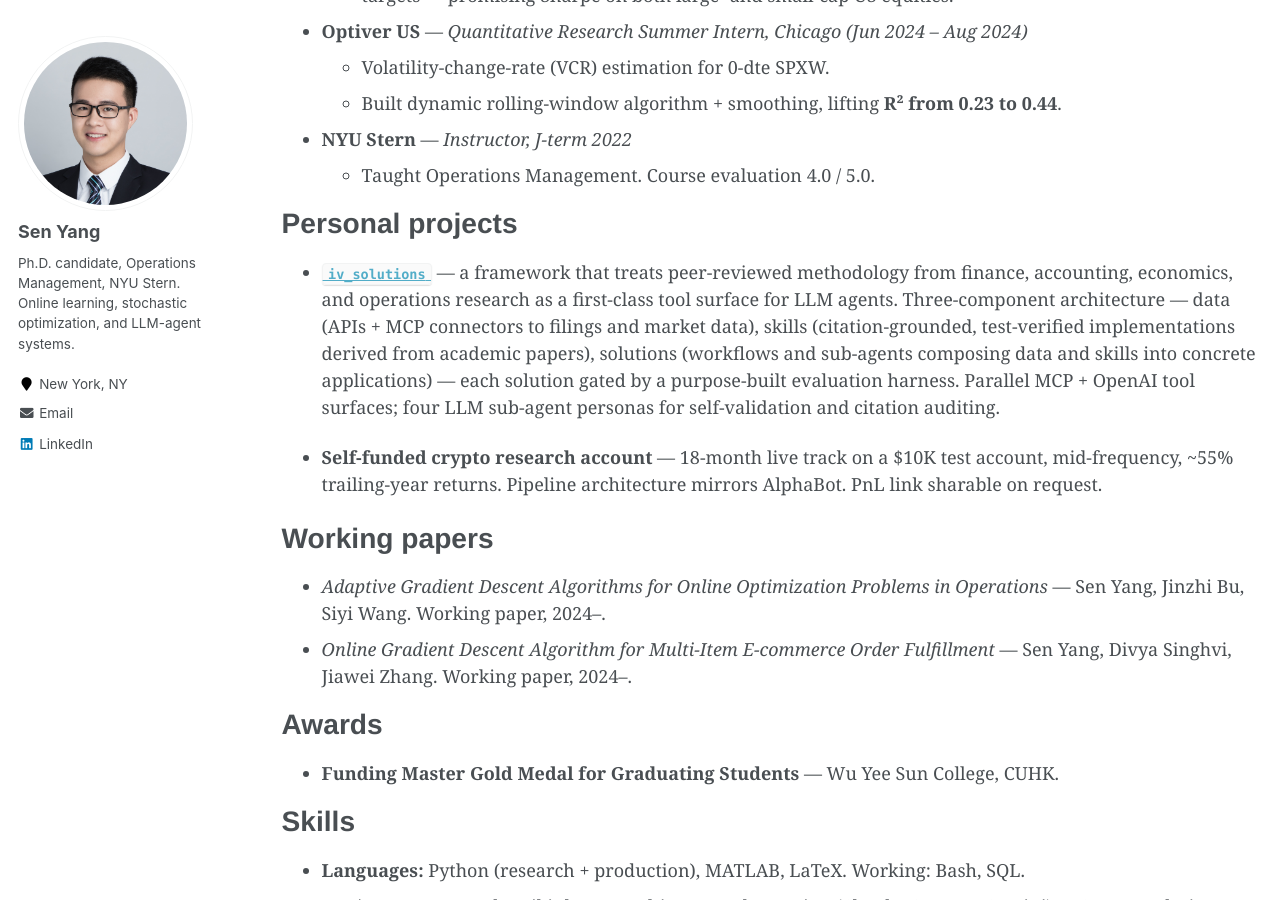
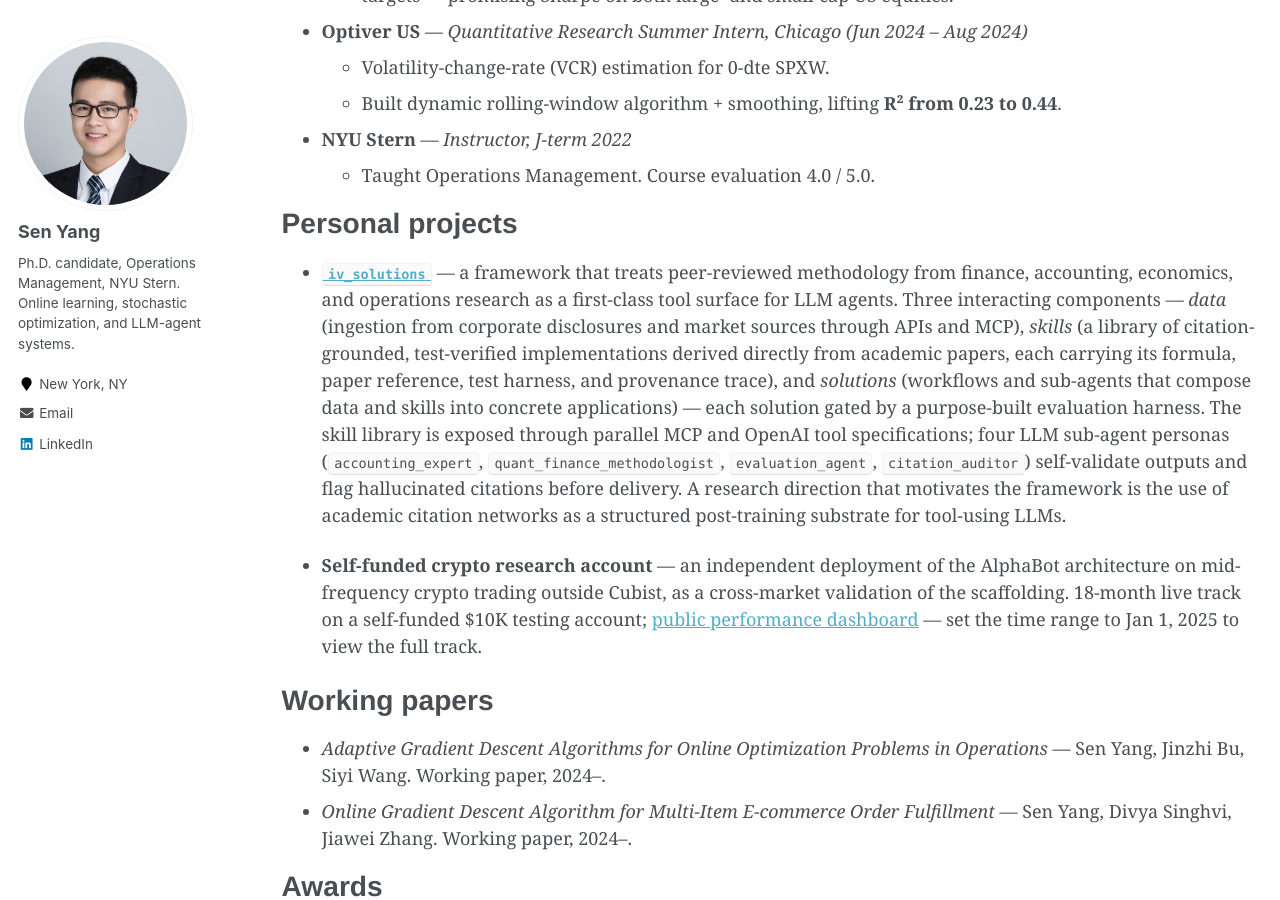
Before and after one commit to SenYangOM/SenYangOM.github.io, a Jekyll site: the page built from _pages/cv.md, in a window 1280 px wide and 900 px high, scrolled down 858 px. Built offline with Jekyll 4.4.1, drawn with Linux system fonts in a browser that asks for light colours; some of the changed text lies outside the part shown.

Commit message:
Add updated CV PDF; rewrite Personal projects on web CV
Ship SenYang_NYU_CV.pdf as the downloadable CV and point the Download
link to the new filename. Rewrite the Personal projects section on
the CV web page to reflect the current three-component +
evaluation-harness framing of iv_solutions, and replace the
PnL-on-request phrasing for the crypto account with the public
performance dashboard link.

```diff
--- a/_pages/cv.md
+++ b/_pages/cv.md
@@ -38,9 +38,9 @@ redirect_from:
 
 # Personal projects
 
-* **[`iv_solutions`](https://github.com/SenYangOM/iv_solutions)** — a framework that treats peer-reviewed methodology from finance, accounting, economics, and operations research as a first-class tool surface for LLM agents. Three-component architecture — data (APIs + MCP connectors to filings and market data), skills (citation-grounded, test-verified implementations derived from academic papers), solutions (workflows and sub-agents composing data and skills into concrete applications) — each solution gated by a purpose-built evaluation harness. Parallel MCP + OpenAI tool surfaces; four LLM sub-agent personas for self-validation and citation auditing.
+* **[`iv_solutions`](https://github.com/SenYangOM/iv_solutions)** — a framework that treats peer-reviewed methodology from finance, accounting, economics, and operations research as a first-class tool surface for LLM agents. Three interacting components — *data* (ingestion from corporate disclosures and market sources through APIs and MCP), *skills* (a library of citation-grounded, test-verified implementations derived directly from academic papers, each carrying its formula, paper reference, test harness, and provenance trace), and *solutions* (workflows and sub-agents that compose data and skills into concrete applications) — each solution gated by a purpose-built evaluation harness. The skill library is exposed through parallel MCP and OpenAI tool specifications; four LLM sub-agent personas (`accounting_expert`, `quant_finance_methodologist`, `evaluation_agent`, `citation_auditor`) self-validate outputs and flag hallucinated citations before delivery. A research direction that motivates the framework is the use of academic citation networks as a structured post-training substrate for tool-using LLMs.
 
-* **Self-funded crypto research account** — 18-month live track on a $10K test account, mid-frequency, ~55% trailing-year returns. Pipeline architecture mirrors AlphaBot. PnL link sharable on request.
+* **Self-funded crypto research account** — an independent deployment of the AlphaBot architecture on mid-frequency crypto trading outside Cubist, as a cross-market validation of the scaffolding. 18-month live track on a self-funded $10K testing account; [public performance dashboard](https://dash.300k.xyz/group/300kinvestorshowcaseaccounts?period=30d) — set the time range to Jan 1, 2025 to view the full track.
 
 # Working papers
 
```
Also changed, not shown: other parts of _pages/cv.md (+2 -2 lines), 1 other file.
